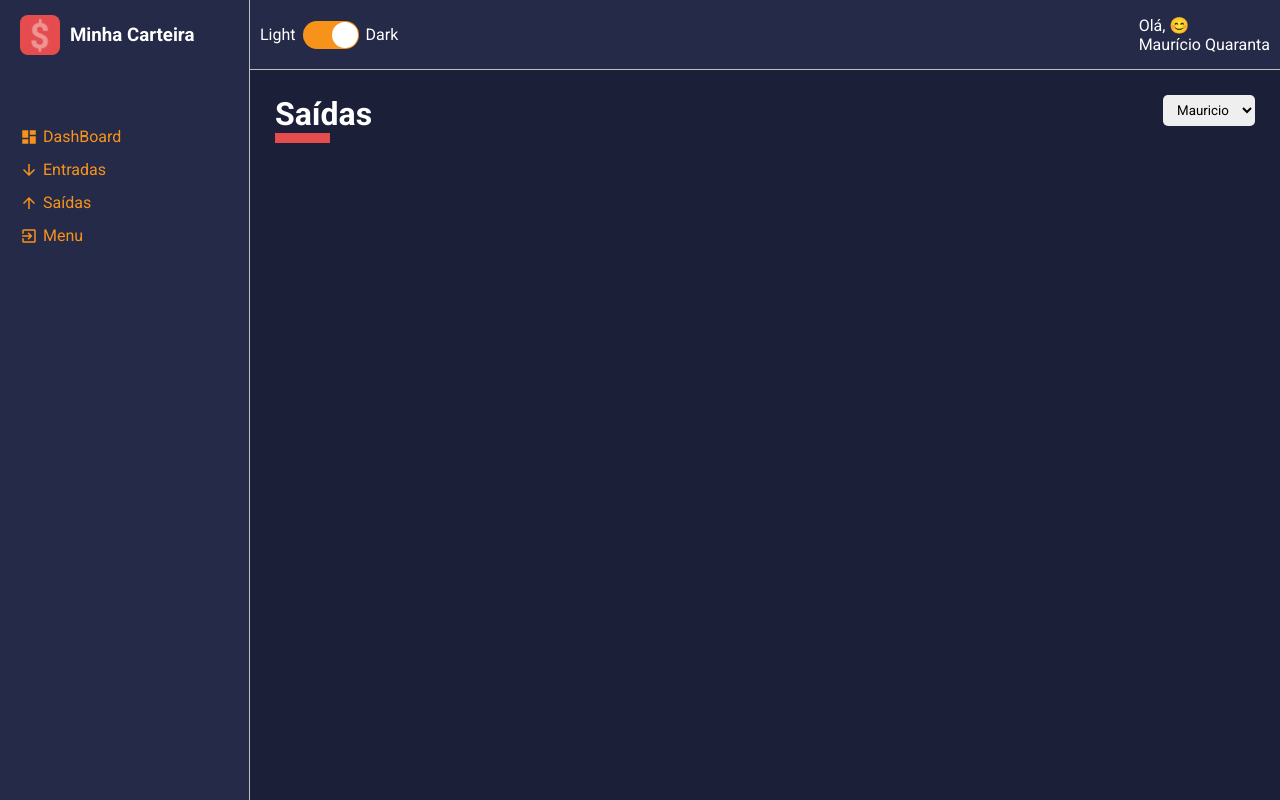
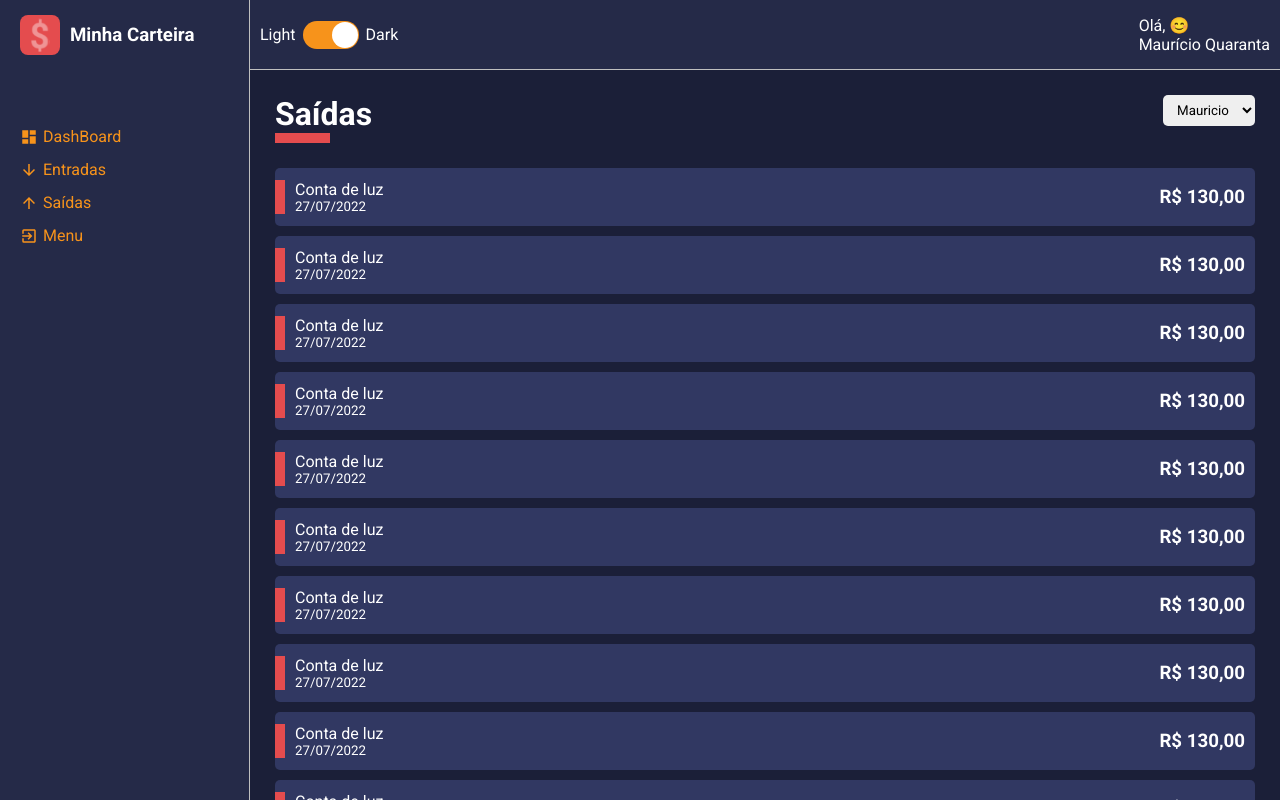
Before and after one commit to mauricioqvp/DashBoard, a React (Create React App) app in the folder minha-carteira/: page / in a window 1280 px wide. Built offline with nearby package versions, Linux system fonts and the light colour scheme.

Commit message:
Personailizando scroll bar e aside fixo

```diff
--- a/minha-carteira/src/components/Content/styles.ts
+++ b/minha-carteira/src/components/Content/styles.ts
@@ -6,4 +6,20 @@
     background-color: ${props => props.theme.colors.primary};
 
     padding: 25px;
+
+    height: calc(100vh - 70px);
+    overflow-y: scroll;
+
+    ::-webkit-scrollbar {
+        width: 10px;
+    }
+
+    ::-webkit-scrollbar-thumb {
+        background-color: ${props => props.theme.colors.secondary};
+        border-radius: 10px;
+    }
+
+    ::-webkit-scrollbar-track {
+        background-color: ${props => props.theme.colors.tertiary};
+    }
 `;
--- /dev/null
+++ b/minha-carteira/src/components/HistoryFinanceCard/index.tsx
@@ -0,0 +1,30 @@
+import React from 'react';
+
+import { Container, Tag } from './styles';
+
+interface IHistoryFinanceCardProps {
+    tagColor: string;
+    title: string;
+    subtitle: string;
+    amount: string;
+}
+
+const HistoryFinanceCard: React.FC<IHistoryFinanceCardProps> = ({
+    tagColor,
+    title,
+    subtitle,
+    amount
+}) => {
+    return (
+        <Container>
+            <Tag color={tagColor} />
+            <div>
+                <span>{title}</span>
+                <small>{subtitle}</small>
+            </div>
+            <h3>{amount}</h3>
+        </Container>
+    );
+}
+
+export default HistoryFinanceCard;
--- /dev/null
+++ b/minha-carteira/src/components/HistoryFinanceCard/styles.ts
@@ -0,0 +1,47 @@
+import styled from "styled-components";
+
+interface ITagProps {
+    color: string;
+}
+
+export const Container = styled.li`
+    background-color: ${props => props.theme.colors.tertiary};
+
+    list-style: none;
+    border-radius: 5px;
+
+    margin: 10px 0;
+    padding: 12px 10px;
+
+    display: flex;
+    justify-content: space-between;
+    align-items: center;
+
+    cursor: pointer;
+    transition: all .3s;
+
+    position: relative;
+
+    &:hover {
+        opacity: .7;
+        transform: translateX(10px);
+    }
+
+    > div {
+        display: flex;
+        flex-direction: column;
+        justify-content: space-between;
+
+        padding-left: 10px;
+    }
+`;
+
+export const Tag = styled.div<ITagProps>`
+    width: 10px;
+    height: 60%;
+
+    background-color: ${props => props.color};
+
+    position: absolute;
+    left: 0;
+`;
--- a/minha-carteira/src/pages/List/index.tsx
+++ b/minha-carteira/src/pages/List/index.tsx
@@ -1,22 +1,109 @@
 import React from 'react';
 import ContentHeader from '../../components/ContentHeader';
 import SelectInput from '../../components/SelectInput';
+import HistoryFinanceCard from '../../components/HistoryFinanceCard';
 
-import { Container } from './styles';
+import { Container, Content } from './styles';
 
 const List: React.FC = () => {
 
     const options = [
-        { value: 'Mauricio', label: 'Mauricio'},
-        { value: 'Caqui', label: 'Caqui'},
-        { value: 'Pera', label: 'Pera'}
+        { value: 'Mauricio', label: 'Mauricio' },
+        { value: 'Caqui', label: 'Caqui' },
+        { value: 'Pera', label: 'Pera' }
     ];
 
     return (
         <Container>
             <ContentHeader title="Saídas" lineColor="#E44C4E">
-                <SelectInput options={options}/>
+                <SelectInput options={options} />
             </ContentHeader>
+
+            <Content>
+                <HistoryFinanceCard
+                    tagColor="#E44C4E"
+                    title="Conta de luz"
+                    subtitle="27/07/2022"
+                    amount="R$ 130,00"
+                />
+
+                <HistoryFinanceCard
+                    tagColor="#E44C4E"
+                    title="Conta de luz"
+                    subtitle="27/07/2022"
+                    amount="R$ 130,00"
+                />
+
+                <HistoryFinanceCard
+                    tagColor="#E44C4E"
+                    title="Conta de luz"
+                    subtitle="27/07/2022"
+                    amount="R$ 130,00"
+                />
+
+                <HistoryFinanceCard
+                    tagColor="#E44C4E"
+                    title="Conta de luz"
+                    subtitle="27/07/2022"
+                    amount="R$ 130,00"
+                />
+
+                <HistoryFinanceCard
+                    tagColor="#E44C4E"
+                    title="Conta de luz"
+                    subtitle="27/07/2022"
+                    amount="R$ 130,00"
+                />
+
+                <HistoryFinanceCard
+                    tagColor="#E44C4E"
+                    title="Conta de luz"
+                    subtitle="27/07/2022"
+                    amount="R$ 130,00"
+                />
+
+                <HistoryFinanceCard
+                    tagColor="#E44C4E"
+                    title="Conta de luz"
+                    subtitle="27/07/2022"
+                    amount="R$ 130,00"
+                />
+
+                <HistoryFinanceCard
+                    tagColor="#E44C4E"
+                    title="Conta de luz"
+                    subtitle="27/07/2022"
+                    amount="R$ 130,00"
+                />
+
+                <HistoryFinanceCard
+                    tagColor="#E44C4E"
+                    title="Conta de luz"
+                    subtitle="27/07/2022"
+                    amount="R$ 130,00"
+                />
+
+                <HistoryFinanceCard
+                    tagColor="#E44C4E"
+                    title="Conta de luz"
+                    subtitle="27/07/2022"
+                    amount="R$ 130,00"
+                />
+
+                <HistoryFinanceCard
+                    tagColor="#E44C4E"
+                    title="Conta de luz"
+                    subtitle="27/07/2022"
+                    amount="R$ 130,00"
+                />
+
+                <HistoryFinanceCard
+                    tagColor="#E44C4E"
+                    title="Conta de luz"
+                    subtitle="27/07/2022"
+                    amount="R$ 130,00"
+                />
+            </Content>
         </Container>
     );
 }
--- a/minha-carteira/src/pages/List/styles.ts
+++ b/minha-carteira/src/pages/List/styles.ts
@@ -1,3 +1,5 @@
 import styled from "styled-components";
 
 export const Container = styled.div``;
+
+export const Content = styled.div``;
```
